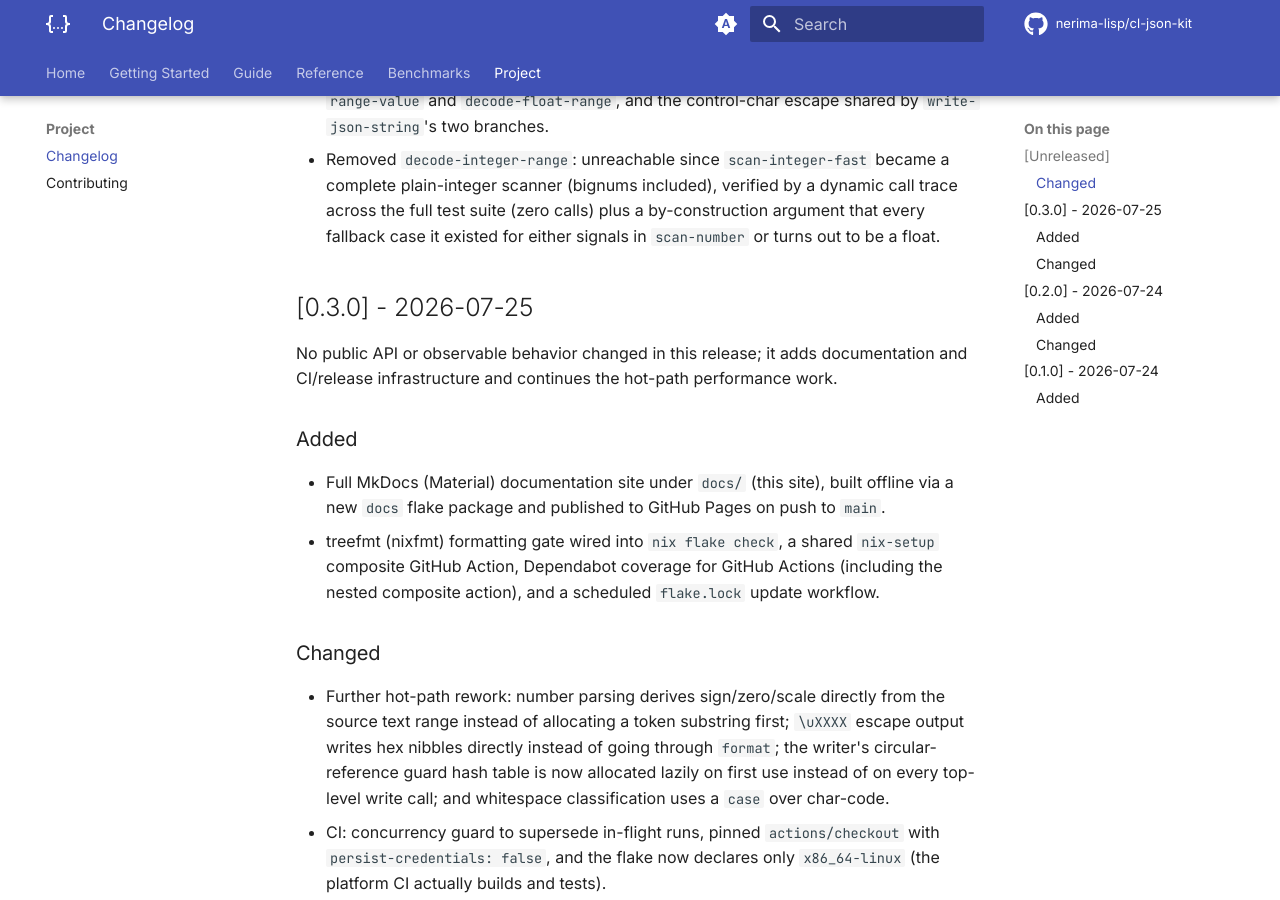
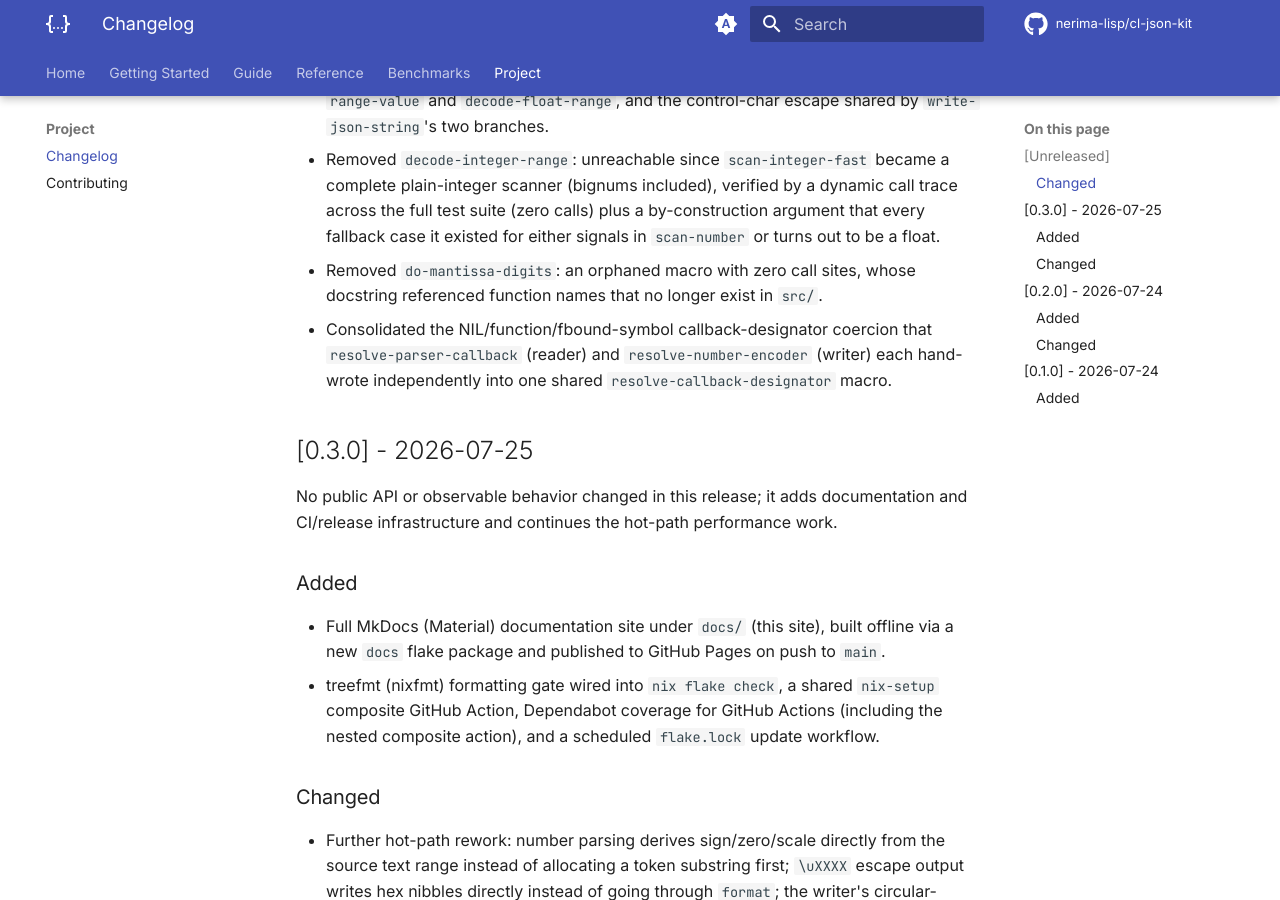
Before and after one commit to nerima-lisp/cl-json-kit, an MkDocs documentation site: the page built from docs/src/changelog.md, in a window 1280 px wide and 900 px high, scrolled down 507 px. Built offline with MkDocs 1.6.1 and Material for MkDocs 9.7.7, drawn with Linux system fonts in a browser that asks for light colours; comment, search, counter and statistics services are not loaded.

Commit message:
docs: changelog entries for the callback-designator macro and orphaned-macro removal

```diff
--- a/docs/src/changelog.md
+++ b/docs/src/changelog.md
@@ -23,6 +23,12 @@ listed on the [GitHub releases page](https://github.com/nerima-lisp/cl-json-kit/
   dynamic call trace across the full test suite (zero calls) plus a
   by-construction argument that every fallback case it existed for either
   signals in `scan-number` or turns out to be a float.
+- Removed `do-mantissa-digits`: an orphaned macro with zero call sites,
+  whose docstring referenced function names that no longer exist in `src/`.
+- Consolidated the NIL/function/fbound-symbol callback-designator coercion
+  that `resolve-parser-callback` (reader) and `resolve-number-encoder`
+  (writer) each hand-wrote independently into one shared
+  `resolve-callback-designator` macro.
 
 ## [0.3.0] - 2026-07-25
 
```
Also changed, not shown: CHANGELOG.md.
